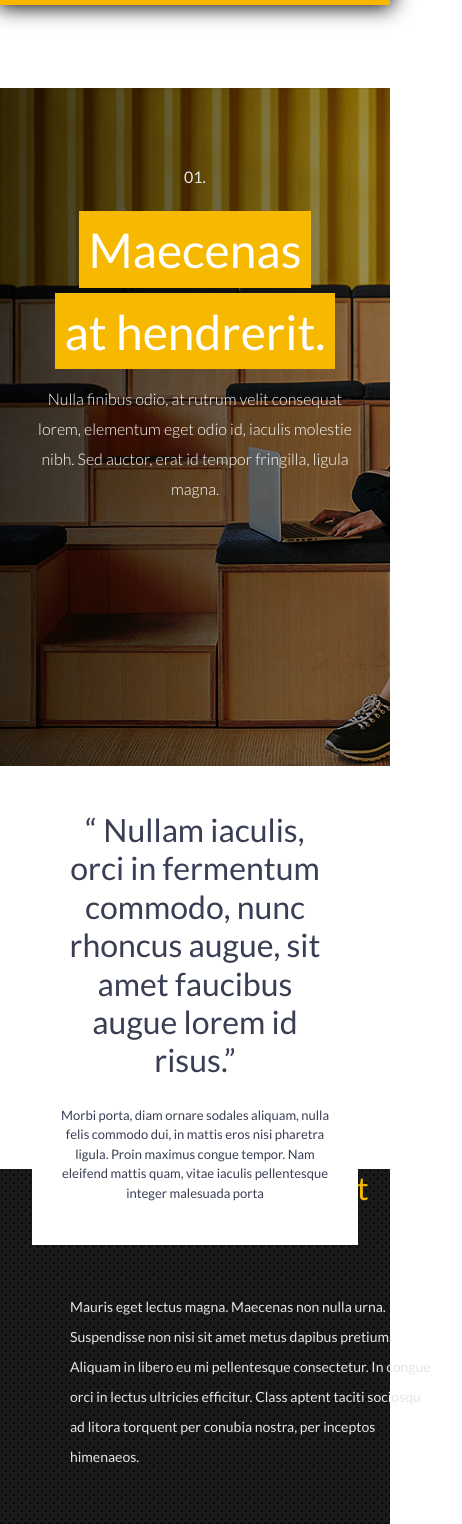
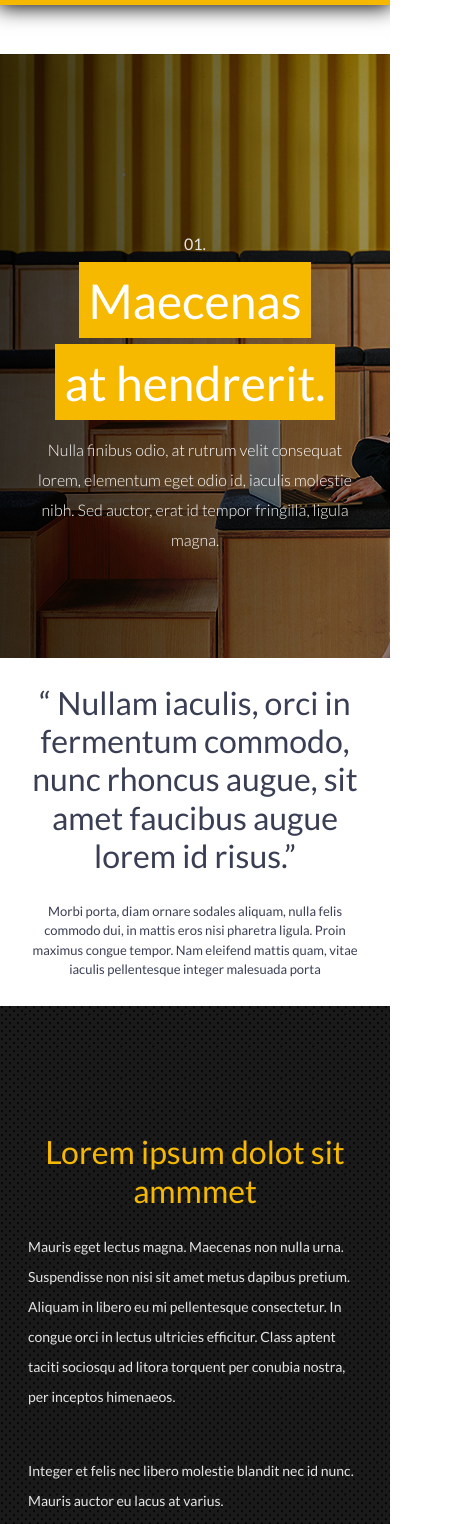
Before and after one commit to fernandadegolin/teste, a plain HTML site: page index.html in a window 390 px wide. Shown: the part 102-1626 px from the top of the page, 462 px wide, since content can reach past the window. Drawn offline with nearby package versions, Linux system fonts and the light colour scheme.

Commit message:
Atualização de Responsivo

```diff
--- a/index.html
+++ b/index.html
@@ -1,88 +1,99 @@
 <!DOCTYPE html>
 <html lang="en">
-
   <head>
-    <meta charset="UTF-8">
-    <meta name="viewport" content="width=device-width, initial-scale=1.0">
+    <meta charset="UTF-8" />
+    <meta name="viewport" content="width=device-width, initial-scale=1.0" />
     <title>UOL Edtech</title>
 
-    <link rel="stylesheet" href="./src/style/main.css">
-    <link rel="stylesheet" href="./src/style/landpage.css">
-    <link rel="stylesheet" href="./src/style/responsive.css">
+    <link rel="stylesheet" href="./src/style/main.css" />
+    <link rel="stylesheet" href="./src/style/landpage.css" />
+    <link rel="stylesheet" href="./src/style/responsive.css" />
 
-    <link href="https://fonts.googleapis.com/css2?family=Lato:ital,wght@0,100;0,300;0,400;0,700;0,900;1,100;1,300;1,400;1,700;1,900&display=swap" rel="stylesheet">
+    <link
+      href="https://fonts.googleapis.com/css2?family=Lato:ital,wght@0,100;0,300;0,400;0,700;0,900;1,100;1,300;1,400;1,700;1,900&display=swap"
+      rel="stylesheet"
+    />
 
     <!-- Bootstrap -->
-    <link rel="stylesheet" href="https://stackpath.bootstrapcdn.com/bootstrap/4.1.3/css/bootstrap.min.css"
-        integrity="sha384-MCw98/SFnGE8fJT3GXwEOngsV7Zt27NXFoaoApmYm81iuXoPkFOJwJ8ERdknLPMO" crossorigin="anonymous">
+    <link
+      rel="stylesheet"
+      href="https://stackpath.bootstrapcdn.com/bootstrap/4.1.3/css/bootstrap.min.css"
+      integrity="sha384-MCw98/SFnGE8fJT3GXwEOngsV7Zt27NXFoaoApmYm81iuXoPkFOJwJ8ERdknLPMO"
+      crossorigin="anonymous"
+    />
   </head>
 
   <body>
-
     <header>
-
       <nav class="navbar">
         <a class="navbar-brand" href="#">
-                <img src="./src/assets/logo_cliente.png" class="d-inline-block align-top" alt="Logo do Cliente">
+          <img
+            src="./src/assets/logo_cliente.png"
+            class="d-inline-block align-top"
+            alt="Logo do Cliente"
+          />
         </a>
         <a href="">Lorem ipsum dolor sit amet, consectetur adipiscing</a>
       </nav>
-
     </header>
 
     <main>
       <div class="content">
-
+        <div class="content-box">
+          <div class="paragraph">
+            <h2>
+              “ Nullam iaculis, orci in fermentum commodo, nunc rhoncus augue,
+              sit amet faucibus augue lorem id risus.”
+            </h2>
+            <p>
+              Morbi porta, diam ornare sodales aliquam, nulla felis commodo dui,
+              in mattis eros nisi pharetra ligula. Proin maximus congue tempor.
+              Nam eleifend mattis quam, vitae iaculis pellentesque integer
+              malesuada porta
+            </p>
+          </div>
+        </div>
         <div class="content-bg-pic">
           <div class="content-title">
             <p>01.</p>
 
-                    <h1><mark>Maecenas</mark><br></h1>
+            <h1><mark>Maecenas</mark><br /></h1>
             <h1><mark>at hendrerit.</mark></h1>
 
-                    <h6>Nulla finibus odio, at rutrum velit consequat lorem, elementum eget odio id, iaculis molestie
-                        nibh. Sed auctor, erat id tempor fringilla, ligula magna.</h6>
+            <h6>
+              Nulla finibus odio, at rutrum velit consequat lorem, elementum
+              eget odio id, iaculis molestie nibh. Sed auctor, erat id tempor
+              fringilla, ligula magna.
+            </h6>
           </div>
         </div>
 
-            <div class="content-box">
-                <div class="paragraph">
-                    <h2>
-                        “ Nullam iaculis, orci in fermentum commodo, nunc rhoncus augue, sit amet faucibus augue lorem
-                        id risus.”
-                    </h2>
-                    <p>
-                        Morbi porta, diam ornare sodales aliquam, nulla felis commodo dui, in mattis eros nisi pharetra
-                        ligula. Proin maximus congue tempor. Nam eleifend mattis quam, vitae iaculis pellentesque
-                        integer malesuada porta
-                    </p>
-                </div>
-            </div>
-
-
         <!-- Parte 2 -->
         <div class="content-bg">
-
           <div class="title">
             <h2>Lorem ipsum dolot sit ammmet</h2>
           </div>
 
-
           <div class="text">
             <div class="text-box-d">
-                        <p>Mauris eget lectus magna. Maecenas non nulla urna. Suspendisse non nisi sit amet metus
-                            dapibus pretium. Aliquam in libero eu mi pellentesque consectetur. In congue orci in
-                            lectus ultricies efficitur. Class aptent taciti sociosqu ad litora torquent per conubia
-                            nostra, per inceptos himenaeos.</p>
+              <p>
+                Mauris eget lectus magna. Maecenas non nulla urna. Suspendisse
+                non nisi sit amet metus dapibus pretium. Aliquam in libero eu mi
+                pellentesque consectetur. In congue orci in lectus ultricies
+                efficitur. Class aptent taciti sociosqu ad litora torquent per
+                conubia nostra, per inceptos himenaeos.
+              </p>
             </div>
 
             <div class="text-box-e">
-                        <p>Integer et felis nec libero molestie blandit nec id nunc. Mauris auctor eu lacus at
-                            varius.</p>
+              <p>
+                Integer et felis nec libero molestie blandit nec id nunc. Mauris
+                auctor eu lacus at varius.
+              </p>
               <ul>
                 <li>Donec feugiat velit eu est rutrumid</li>
                 <li>Congue nulla facilisis, praesent venenatis</li>
-                            <li>At dui eget vehicula. </li>
+                <li>At dui eget vehicula.</li>
                 <li>Integer sit amet rhoncus odio.</li>
                 <li>Aenean lorem nulla, dapibus vitae lorem.</li>
               </ul>
@@ -94,27 +105,31 @@
       <!-- Parte 3 -->
       <div class="content-bg-grey">
         <div class="cards">
-
           <div class="card">
             <h3>Lorem ipsum sit ammet</h3>
-                    <img src="./src/assets/icon cone.png" alt="Cone">
-                    <p>Morbi porta, diam ornare sodales aliquam, nulla felis commodo dui.</p>
+            <img src="./src/assets/icon cone.png" alt="Cone" />
+            <p>
+              Morbi porta, diam ornare sodales aliquam, nulla felis commodo dui.
+            </p>
           </div>
 
           <div class="card">
             <h3>Lorem ipsum sit ammet</h3>
-                    <img src="./src/assets/icon cone.png" alt="Cone">
-                    <p>Morbi porta, diam ornare sodales aliquam, nulla felis commodo dui.</p>
+            <img src="./src/assets/icon cone.png" alt="Cone" />
+            <p>
+              Morbi porta, diam ornare sodales aliquam, nulla felis commodo dui.
+            </p>
           </div>
 
           <div class="card">
             <h3>Lorem ipsum sit ammet</h3>
-                    <img src="./src/assets/icon cone.png" alt="Cone">
-                    <p>Morbi porta, diam ornare sodales aliquam, nulla felis commodo dui.</p>
+            <img src="./src/assets/icon cone.png" alt="Cone" />
+            <p>
+              Morbi porta, diam ornare sodales aliquam, nulla felis commodo dui.
+            </p>
           </div>
         </div>
       </div>
-
     </main>
 
     <footer>
@@ -123,18 +138,22 @@
       </div>
     </footer>
 
-
     <!-- Bootstrap -->
 
-    <script src="https://code.jquery.com/jquery-3.3.1.slim.min.js"
+    <script
+      src="https://code.jquery.com/jquery-3.3.1.slim.min.js"
       integrity="sha384-q8i/X+965DzO0rT7abK41JStQIAqVgRVzpbzo5smXKp4YfRvH+8abtTE1Pi6jizo"
-        crossorigin="anonymous"></script>
-    <script src="https://cdnjs.cloudflare.com/ajax/libs/popper.js/1.14.3/umd/popper.min.js"
+      crossorigin="anonymous"
+    ></script>
+    <script
+      src="https://cdnjs.cloudflare.com/ajax/libs/popper.js/1.14.3/umd/popper.min.js"
       integrity="sha384-ZMP7rVo3mIykV+2+9J3UJ46jBk0WLaUAdn689aCwoqbBJiSnjAK/l8WvCWPIPm49"
-        crossorigin="anonymous"></script>
-    <script src="https://stackpath.bootstrapcdn.com/bootstrap/4.1.3/js/bootstrap.min.js"
+      crossorigin="anonymous"
+    ></script>
+    <script
+      src="https://stackpath.bootstrapcdn.com/bootstrap/4.1.3/js/bootstrap.min.js"
       integrity="sha384-ChfqqxuZUCnJSK3+MXmPNIyE6ZbWh2IMqE241rYiqJxyMiZ6OW/JmZQ5stwEULTy"
-        crossorigin="anonymous"></script>
+      crossorigin="anonymous"
+    ></script>
   </body>
-
 </html>
--- a/src/style/landpage.css
+++ b/src/style/landpage.css
@@ -1,116 +1,100 @@
 /* NAVEGAÇÃO */
-.navbar{
+.navbar {
   background: var(--yellow-theme);
   height: 60px;
   box-shadow: 0px 0px 20px 2px rgb(0, 0, 0);
 }
 
-    .navbar a{
+  .navbar a {
     font-size: 18px;
     color: var(--menu-color);
     font-weight: 400;
     margin: 0 40px 0 40px;
   }
 
-
 /* PRIMEIRO CONTEUDO */
-.content{
+.content {
   background-color: black;
-    display: grid;
 }
 
-    .content-bg-pic{
-        height: 100vh;
+.content-bg-pic {
+  height: 92vh;
   width: auto;
   background: url(../assets/img_topo.jpg) no-repeat;
   background-position: top right;
+  display: flex;
+  align-items: center;
 }
 
-
-    .content-title{
+.content-title {
   display: flex;
   flex-direction: column;
   color: var(--primary-color);
+
   margin-left: 5em;
   margin-right: 38em;
 }
 
-        .content-title p{
+  .content-title p {
     display: flex;
     flex-direction: column;
-            margin-top: 10em;
-            margin-bottom: 2em;
-
   }
 
-        .content-title h1{
+  .content-title h1 {
     font-size: 72px;
     margin-bottom: .5em;
+  }
 
-        }
-        .content-title h1 mark{
+  .content-title h1 mark {
     background-color: var(--yellow-theme);
     color: #ffffff;
   }
 
-        .content-title h6{
+  .content-title h6 {
     color: #ffffff;
     line-height: 30px;
     font-size: 20px;
-            padding-right: 8em;
-            margin-right: 4em;
     font-weight: 300;
-
   }
 
-
 /* BOX - SEGUNDO CONTEUDO */
-.content-box{
+.content-box {
   color: var(--second-color);
   background: #ffffff;
-    width: 55em;
-    height: 15em;
+  width: 60%;
   position: absolute;
-    margin: 40em 16em;
-
+  top: 90vh;
+  left: 20%;
 }
 
-    .content-box .paragraph{
+  .content-box .paragraph {
     text-align: center;
     margin: 2em;
   }
 
-    .content-box .paragraph p{
+  .content-box .paragraph p {
     margin-top: 2em;
   }
 
 
-
-
 /* TERCEIRO CONTEUDO */
-
-
-.content-bg{
+.content-bg {
   height: 80vh;
   background: url(../assets/bg.png) repeat;
-
+  padding-top: 14em;
 }
 
-    .content-bg .title{
+  .content-bg .title {
     color: var(--yellow-theme);
     font-size: 30px;
     margin-left: 3em;
-        margin-bottom: 2em;
-        margin-top: 7em;
   }
 
-    .content-bg .text{
+  .content-bg .text {
     color: var(--primary-color);
     font-size: 20px;
     display: flex;
     line-height: 30px;
-
-
   }
 
   .content-bg .text .text-box-d,
@@ -122,13 +106,10 @@
     padding: 1em;
     margin-left: 3em;
     margin-right: 3em;
-
   }
 
-
-
 /* CARDS */
-.content-bg-grey{
+.content-bg-grey {
   height: 100vh;
   background-color: var(--primary-color);
   display: flex;
@@ -136,14 +117,14 @@
   flex-direction: column;
 }
 
-.cards{
+.cards {
   display: grid;
   grid-template-columns: 1fr 1fr 1fr;
   gap: 1.5em;
   margin: 0 10px;
 }
 
-.card{
+  .card {
     display: flex;
     align-items: center;
     justify-content: space-around;
@@ -154,22 +135,21 @@
     margin-right: 2em;
     -webkit-box-shadow: 0px 0px 10px 0px #bbb4b4;
     box-shadow: 0px 0px 8px 2px #bbb4b4;
-
   }
 
-    .card h3{
+    .card h3 {
       font-size: 30px;
       color: var(--yellow-theme);
       text-align: center;
       margin-top: 2em;
     }
 
-    .card img{
+    .card img {
       width: 60%;
       object-fit: cover;
     }
 
-    .card p{
+    .card p {
       color: var(--second-color);
       text-align: center;
       margin-top: 1em;
@@ -177,13 +157,8 @@
       padding: 0 1em;
     }
 
-
-
-
-
-
 /* FOOTER */
-footer{
+footer {
   background: var(--bg);
   height: 60px;
   display: flex !important;
@@ -191,11 +166,11 @@ footer{
   justify-content: center !important;
 }
 
-    footer .good-luck{
+footer .good-luck {
   color: var(--primary-color);
   text-transform: uppercase;
 }
 
-    footer .good-luck p{
+footer .good-luck p {
   margin: 0;
 }
--- a/src/style/main.css
+++ b/src/style/main.css
@@ -1,14 +1,16 @@
-*{
+* {
   margin: 0;
   padding: 0;
   box-sizing: border-box;
-    font-family: 'Lato', sans-serif;
+  font-family: "Lato", sans-serif;
 }
 
+body {
+  overflow-x: hidden;
+}
 
-
-:root{
-    --yellow-theme:#f6b900;
+:root {
+  --yellow-theme: #f6b900;
   --menu-color: #493803;
   --primary-color: #e5e5e5;
   --second-color: #3a3e54;
@@ -17,5 +19,5 @@
 
 @font-face {
   font-family: "Lato";
-    src: url("../fonts/Lato-Italic.ttf") format("truetype")
+  src: url("../fonts/Lato-Italic.ttf") format("truetype");
 }
--- a/src/style/responsive.css
+++ b/src/style/responsive.css
@@ -1,73 +1,75 @@
-@media only screen and (max-width: 475px){
-    .navbar{
+@media only screen and (max-width: 475px) {
+  .navbar {
     height: auto;
     width: auto;
     text-align: center;
   }
 
-        .navbar a{
+  .navbar a {
     margin-bottom: 1.5em;
-            margin-top: .5em;
+    margin-top: 0.5em;
     color: #ffffff;
     width: 100%;
     margin: auto;
   }
 
-
-    .content{
+  .content {
     display: inline;
   }
-    .content-bg-pic{
+  .content-bg-pic {
     width: auto;
     background-position: center;
   }
 
-    .content-title{
+  .content-title {
     margin: 0;
     text-align: center;
   }
 
-    .content-title h1{
+  .content-title h1 {
     font-size: 3em;
   }
 
-    .content-title h6{
+  .content-title h6 {
     font-size: 1em;
     margin: auto 2em;
     padding: 0;
   }
 
   /* BOX - SEGUNDO CONTEUDO */
-    .content-box{
-        width: auto;
-        height: auto;
-        align-items: center;
-        display: flex;
-        margin: -4em 2em;
+  .content-box {
+    width: 100%;
+    left: 0;
+    top: 90vh;
   }
 
-    .paragraph{
+  .paragraph {
     font-size: small;
   }
 
-
-
-
   /* TERCEIRO CONTEUDO */
-    .content-bg{
+  .content-bg {
     height: auto;
     width: auto;
+    padding-top: 6em;
   }
 
-.content-bg .title{
+  .content-bg .title {
     font-size: 16px;
-    margin-top: 20em;
+    margin-top: 16em;
     text-align: center;
+    margin-left: 0;
   }
 
-    .content-bg .text{
+  .content-bg .text {
     font-size: 14px;
     display: inline;
+  }
+
+  .content-bg .text .text-box-d,
+  .content-bg .text .text-box-e {
+    width: auto;
+    margin: 0;
   }
 
   .content-bg .text .text-box-d p,
@@ -78,16 +80,12 @@
     margin-right: 1em;
   }
 
-
-
-
-
   /* CARDS */
-    .content-bg-grey{
+  .content-bg-grey {
     height: auto;
   }
 
-    .cards{
+  .cards {
     display: grid;
     grid-template-columns: 1fr;
     gap: 1em;
@@ -96,56 +94,41 @@
   }
 }
 
-
-
-@media (min-width: 476px) and (max-width: 720px){
-    .navbar{
+@media (min-width: 476px) and (max-width: 720px) {
+  .navbar {
     height: auto;
     text-align: center;
   }
 
-        .navbar a{
+  .navbar a {
     margin-bottom: 1.5em;
-            margin-top: .5em;
+    margin-top: 0.5em;
     color: #ffffff;
   }
 
-
-
-
-
   /* CARDS */
-    .content-bg-grey{
+  .content-bg-grey {
     height: auto;
   }
 
-    .cards{
+  .cards {
     display: grid;
     grid-template-columns: 1fr;
     gap: 1em;
     margin-top: 2em;
     margin-bottom: 2em;
   }
-
 }
 
-@media (min-width: 721px) and (max-width: 870px){
-    .navbar{
+@media (min-width: 721px) and (max-width: 870px) {
+  .navbar {
     height: auto;
     text-align: center;
   }
 
-        .navbar a{
+  .navbar a {
     margin-bottom: 1.5em;
-            margin-top: .5em;
+    margin-top: 0.5em;
     color: #ffffff;
   }
-
-
-
-
-
-
-
-
 }
```
Lines whose indentation alone changed are shown as unchanged.
